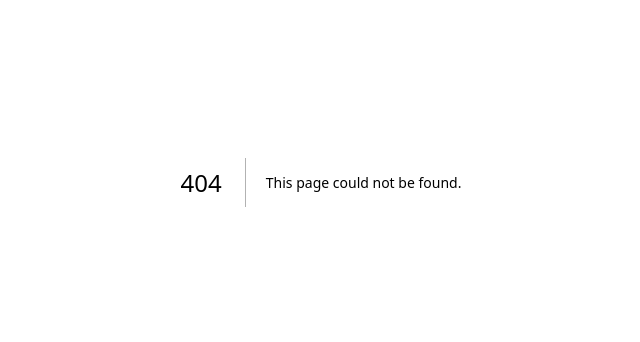
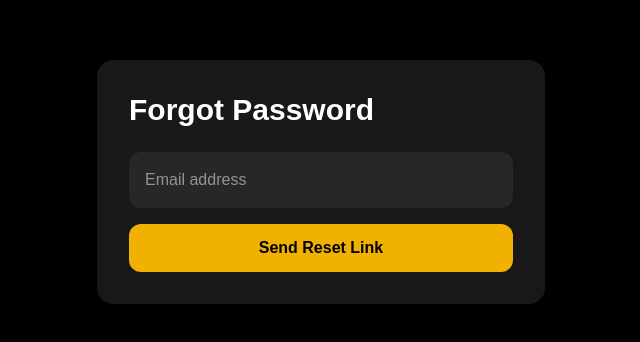
Before and after one commit to taiwo-val/ibk-wears, a Next.js app: page /forgot-password in a window 1280 px wide. Before the commit this address had no page. Shown: the part 218-560 px from the top of the page, without its empty margins (319-959 px from the left). Built offline with nearby package versions, Linux system fonts and the light colour scheme; no server answers.

Commit message:
Fix package configuration and dependencies

```diff
--- /dev/null
+++ b/app/forgot-password/page.tsx
@@ -0,0 +1,54 @@
+"use client";
+
+import { useState } from "react";
+import { supabaseBrowser } from "@/lib/supabase-browser";
+import toast from "react-hot-toast";
+
+export default function ForgotPasswordPage() {
+  const [email, setEmail] = useState("");
+
+  async function handleSubmit(e: React.FormEvent) {
+    e.preventDefault();
+
+    const { error } = await supabaseBrowser.auth.resetPasswordForEmail(
+      email,
+      {
+        redirectTo: `${window.location.origin}/reset-password`,
+      }
+    );
+
+    if (error) {
+      toast.error(error.message);
+    } else {
+      toast.success("Password reset email sent!");
+    }
+  }
+
+  return (
+    <main className="min-h-screen flex items-center justify-center bg-black">
+      <form
+        onSubmit={handleSubmit}
+        className="w-full max-w-md rounded-2xl bg-zinc-900 p-8"
+      >
+        <h1 className="mb-6 text-3xl font-bold text-white">
+          Forgot Password
+        </h1>
+
+        <input
+          type="email"
+          placeholder="Email address"
+          required
+          value={email}
+          onChange={(e) => setEmail(e.target.value)}
+          className="mb-4 w-full rounded-xl bg-zinc-800 p-4 text-white"
+        />
+
+        <button
+          className="w-full rounded-xl bg-yellow-500 py-3 font-bold text-black"
+        >
+          Send Reset Link
+        </button>
+      </form>
+    </main>
+  );
+}
--- a/app/login/page.tsx
+++ b/app/login/page.tsx
@@ -178,6 +178,13 @@ export default function LoginPage() {
               Create an account
             </Link>
 
+            <Link
+  href="/forgot-password"
+  className="text-sm text-yellow-500 hover:underline"
+>
+  Forgot Password?
+</Link>
+
           </div>
 
         </div>
--- /dev/null
+++ b/app/reset-password/page.tsx
@@ -0,0 +1,55 @@
+"use client";
+
+import { useState } from "react";
+import { supabaseBrowser } from "@/lib/supabase-browser";
+import toast from "react-hot-toast";
+import { useRouter } from "next/navigation";
+
+export default function ResetPasswordPage() {
+  const [password, setPassword] = useState("");
+  const router = useRouter();
+
+  async function updatePassword(e: React.FormEvent) {
+    e.preventDefault();
+
+    const { error } = await supabaseBrowser.auth.updateUser({
+      password,
+    });
+
+    if (error) {
+      toast.error(error.message);
+      return;
+    }
+
+    toast.success("Password updated successfully!");
+    router.push("/login");
+  }
+
+  return (
+    <main className="min-h-screen flex items-center justify-center bg-black">
+      <form
+        onSubmit={updatePassword}
+        className="w-full max-w-md rounded-2xl bg-zinc-900 p-8"
+      >
+        <h1 className="mb-6 text-3xl font-bold text-white">
+          Reset Password
+        </h1>
+
+        <input
+          type="password"
+          placeholder="New Password"
+          required
+          value={password}
+          onChange={(e) => setPassword(e.target.value)}
+          className="mb-4 w-full rounded-xl bg-zinc-800 p-4 text-white"
+        />
+
+        <button
+          className="w-full rounded-xl bg-yellow-500 py-3 font-bold text-black"
+        >
+          Update Password
+        </button>
+      </form>
+    </main>
+  );
+}
```
Also changed, not shown: package.json (line endings or trailing spaces).
